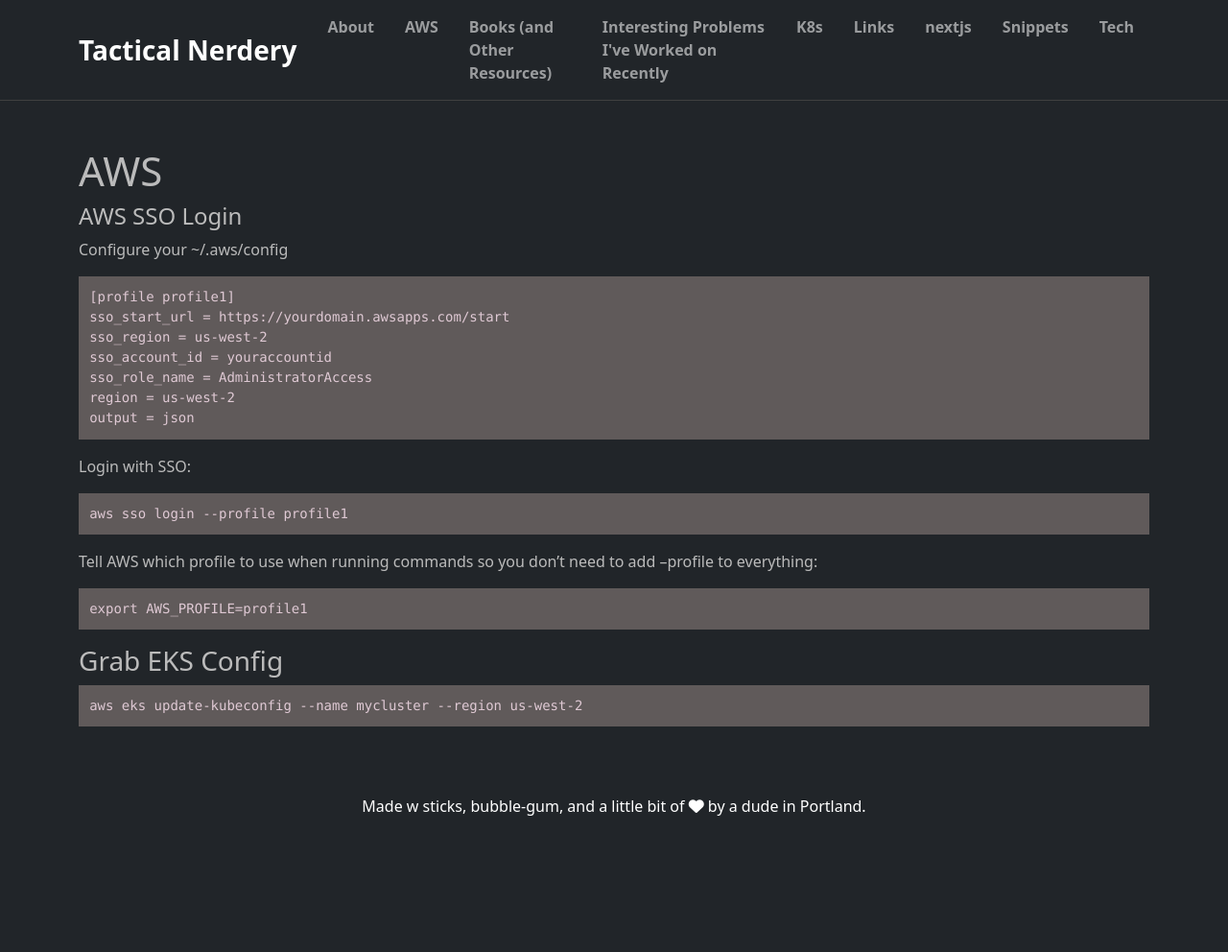
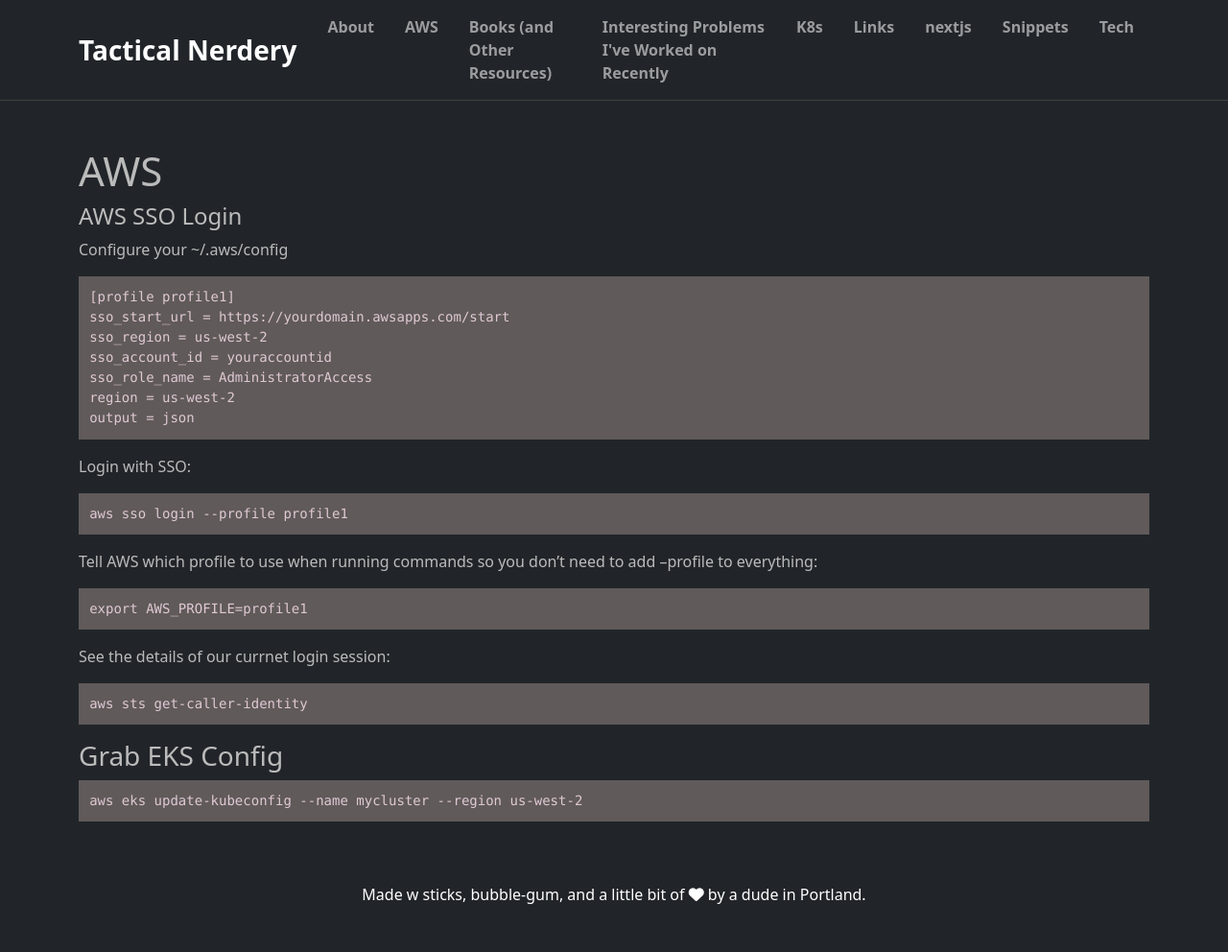
Before and after one commit to rayterrill/tacticalnerdery.com.old, a Jekyll site: the page built from aws.md, in a window 1280 px wide. Shown: the whole page at 96% size. Built offline with Jekyll 4.4.1, drawn with Linux system fonts in a browser that asks for light colours; nearby versions of some CDN libraries; before the commit the page ends 900 px from its top, so only the background shows below that.

Commit message:
Update aws.md

```diff
--- a/aws.md
+++ b/aws.md
@@ -23,6 +23,10 @@ Tell AWS which profile to use when running commands so you don't need to add --p
 <pre class="code">
 export AWS_PROFILE=profile1
 </pre>
+See the details of our currnet login session:
+<pre class="code">
+aws sts get-caller-identity
+</pre>
 
 ### Grab EKS Config
 <pre class="code">
```
